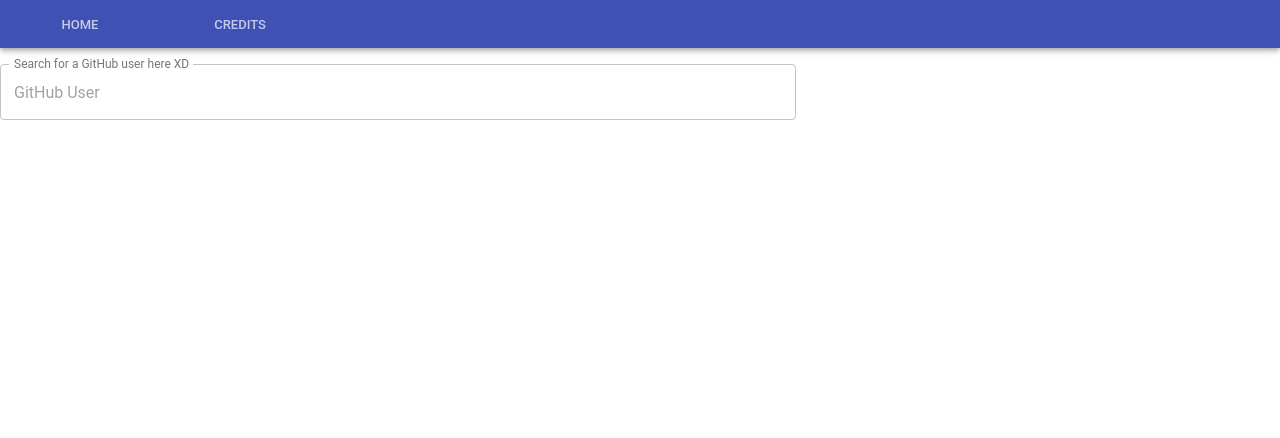
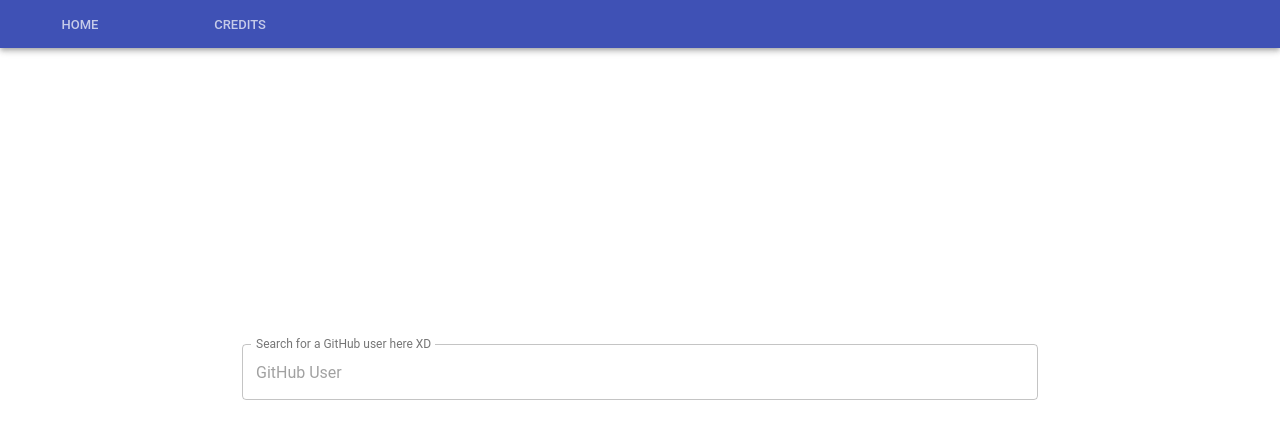
Before and after one commit to CarlosLevir/GitHub-Searcher-ReactJs, a React (Create React App) app: page / in a window 1280 px wide. Shown: the top 438 px of the page. Built offline with nearby package versions, Linux system fonts and the light colour scheme; the HTML template or start-up script is replaced by a standard one.

Commit message:
Content Align

```diff
--- a/src/components/home/Home.js
+++ b/src/components/home/Home.js
@@ -8,6 +8,7 @@ class Home extends Component {
         return (
             <div>
                 <Header />
+                <div id="div-searcher">
                     <TextField
                         id="home-searcher"
                         label="Search for a GitHub user here XD"
@@ -21,6 +22,7 @@ class Home extends Component {
                         }}
                     />
                 </div>
+            </div>
         );
     }
 }
--- a/src/components/home/home.css
+++ b/src/components/home/home.css
@@ -1,3 +1,10 @@
 #home-searcher{
     width: 60vw;
 }
+#div-searcher{
+    display: flex;
+    justify-content: center;
+    align-items: center;
+    width: 100vw;
+    height: 80vh;
+}
```
Lines whose indentation alone changed are shown as unchanged.
